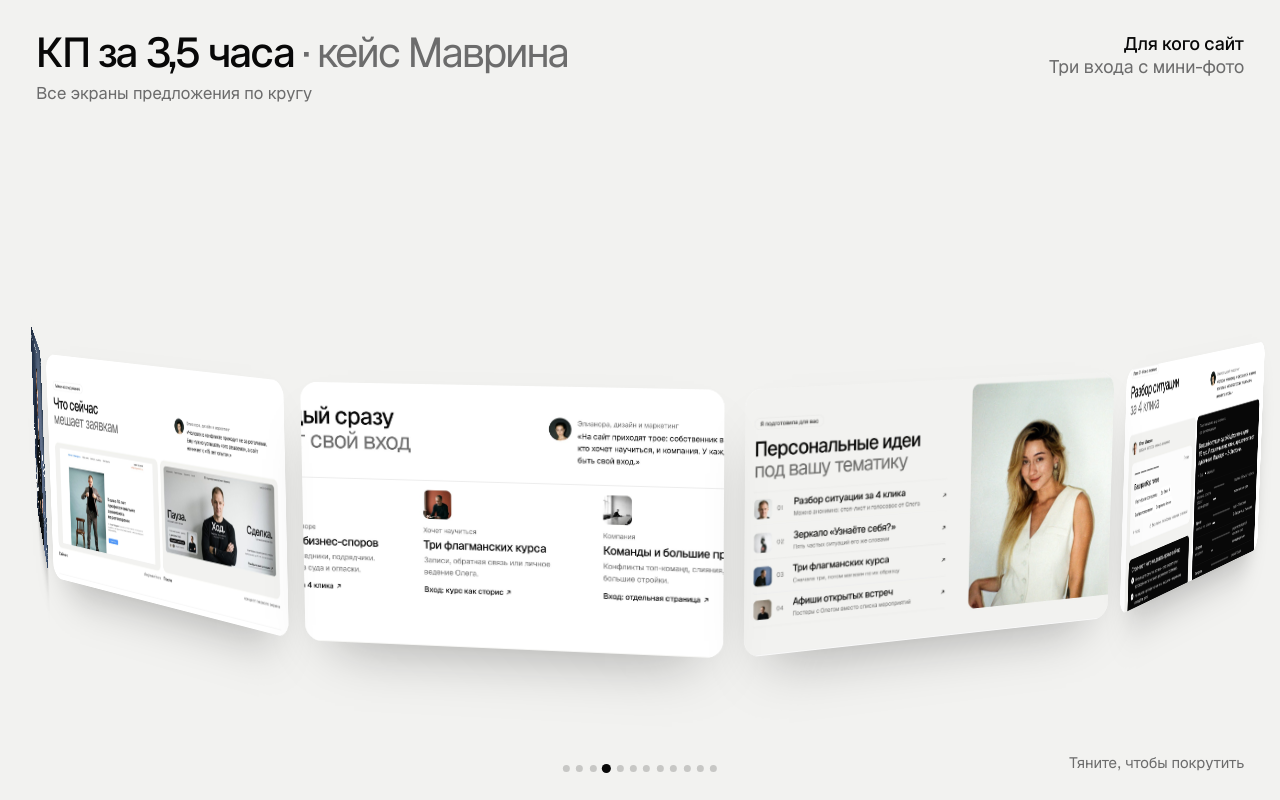
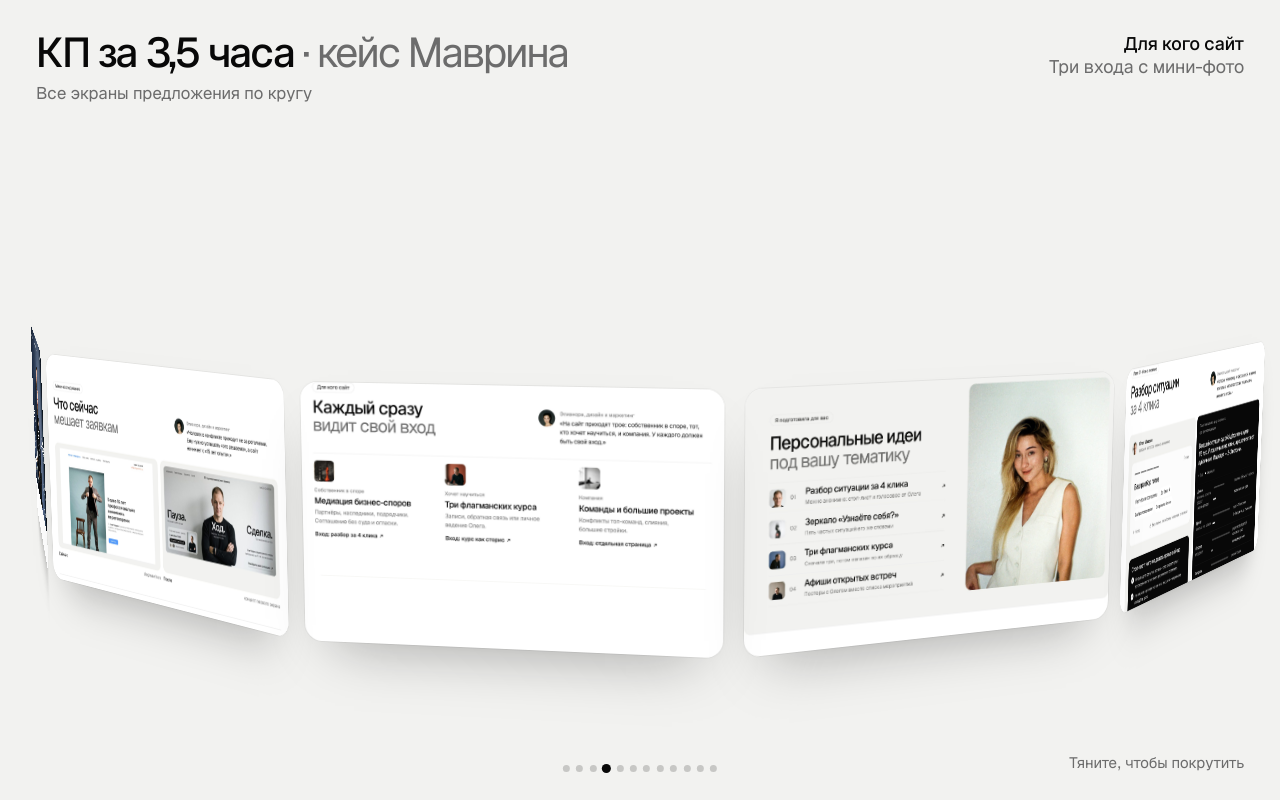
Before and after one commit to elianoraMullagalieva/mavrin-kp, a plain HTML site: page method/carousel.html in a window 1280 px wide. Drawn offline with Linux system fonts and the light colour scheme.

Commit message:
Карусель: бока фото не режутся
Co-Authored-By: Claude Opus 5.5 <noreply@anthropic.com>

```diff
--- a/method/carousel.html
+++ b/method/carousel.html
@@ -21,8 +21,9 @@ body { background: #f2f2f0; color: var(--ink); font-family: "Medeo Sans", "Helve
 .stage { position: absolute; inset: 0; perspective: 1700px; perspective-origin: 50% 45%; cursor: grab; touch-action: pan-y; }
 .stage:active { cursor: grabbing; }
 .ring { position: absolute; left: 50%; top: 54%; width: 0; height: 0; transform-style: preserve-3d; will-change: transform; }
-.card { position: absolute; width: var(--w); left: calc(var(--w) / -2); top: calc(var(--h) / -2); height: var(--h); border-radius: 18px; overflow: hidden; background: #fff; box-shadow: 0 30px 60px -30px rgba(8,8,8,.35); backface-visibility: hidden; transition: opacity .6s var(--ease), filter .6s var(--ease); }
-.card img { width: 100%; height: 100%; object-fit: cover; object-position: 50% 0; display: block; pointer-events: none; user-select: none; }
+.card { position: absolute; width: var(--w); left: calc(var(--w) / -2); top: calc(var(--h) / -2); height: var(--h); border-radius: 18px; overflow: hidden; background: #fff; box-shadow: 0 30px 60px -30px rgba(8,8,8,.35), 0 0 0 1px rgba(8,8,8,.05); backface-visibility: hidden; transition: opacity .6s var(--ease), filter .6s var(--ease); }
+/* фото во всю ширину карточки: бока никогда не режутся, длинный экран уходит вниз */
+.card img { width: 100%; height: auto; display: block; pointer-events: none; user-select: none; }
 .card.far { opacity: .55; filter: saturate(.6); }
 .dots { position: absolute; z-index: 5; bottom: clamp(1rem, 3vw, 1.75rem); left: 50%; transform: translateX(-50%); display: flex; gap: .4rem; }
 .dots i { width: 7px; height: 7px; border-radius: 50%; background: rgba(8,8,8,.18); transition: background .4s, transform .4s; }
```
